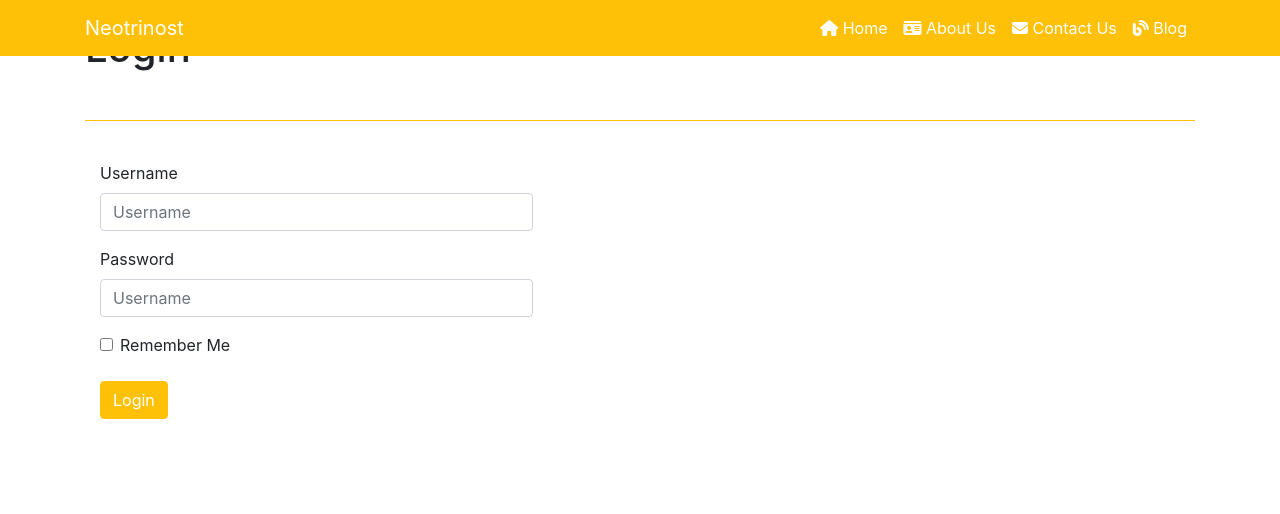
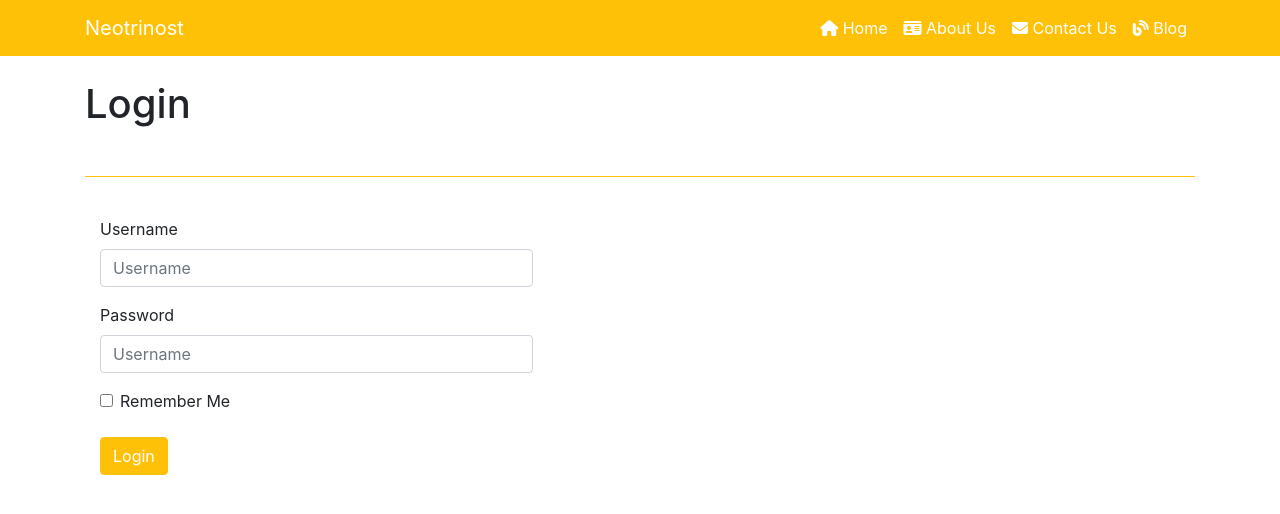
Before and after one commit to Neotrinost/Neotrinost.ir, a Flask app: page /login in a window 1280 px wide. Shown: the top 514 px of the page. Run offline with Flask 2, Linux system fonts and the light colour scheme; some libraries are stand-ins or nearby versions.

Commit message:
Add a tag that was missed

```diff
--- a/app/templates/login.html
+++ b/app/templates/login.html
@@ -9,6 +9,11 @@
     <link rel="stylesheet" href="https://cdn.materialdesignicons.com/4.8.95/css/materialdesignicons.min.css">
     <link rel="stylesheet" href="https://stackpath.bootstrapcdn.com/bootstrap/4.4.1/css/bootstrap.min.css">
     <script src="https://kit.fontawesome.com/4a679d8ec0.js" crossorigin="anonymous"></script>
+    <style>
+        body {
+            padding-top: 56px;
+        }
+    </style>
 </head>
 <body>
     <nav class="navbar bg-warning navbar-expand-lg navbar-dark fixed-top">
```
